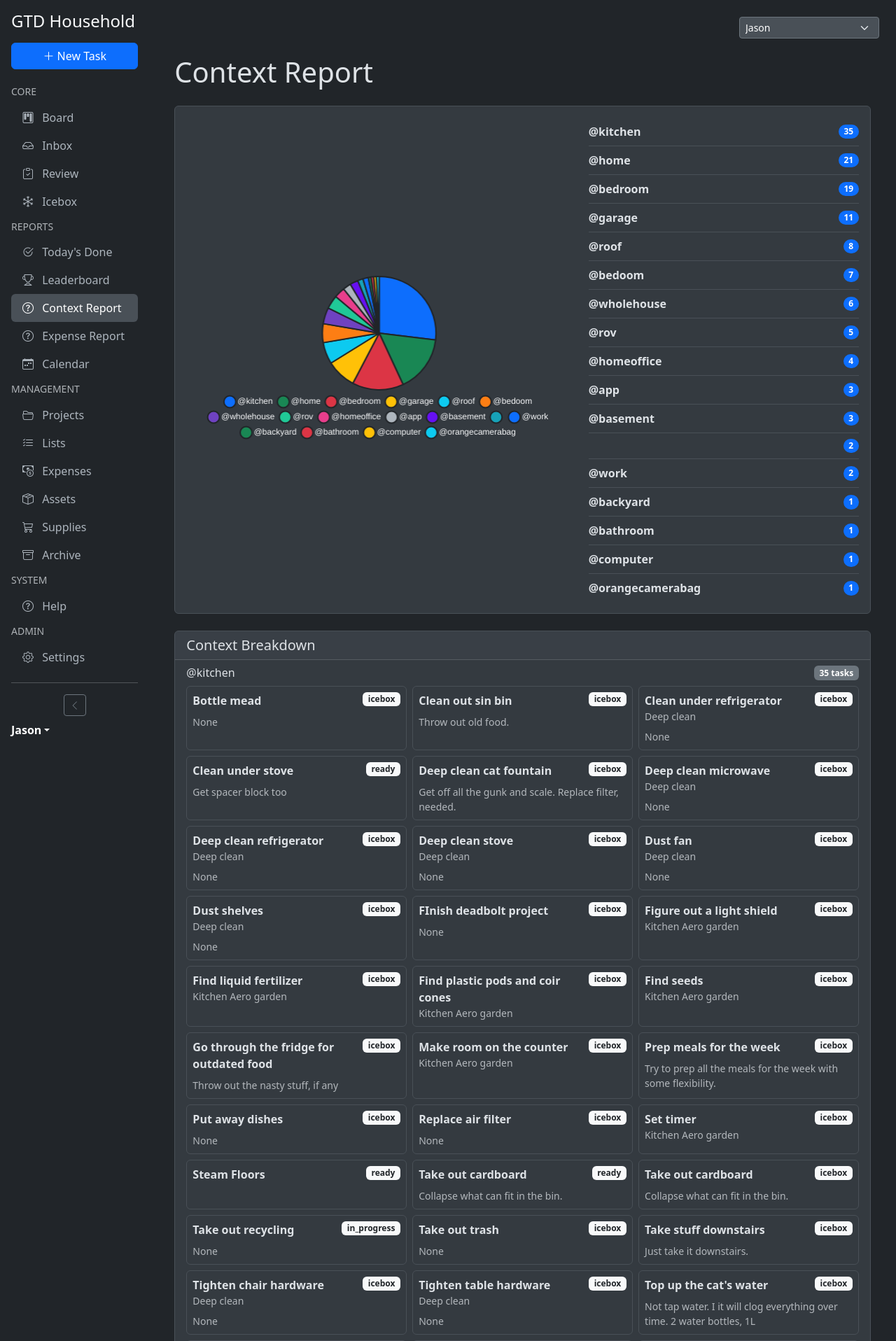
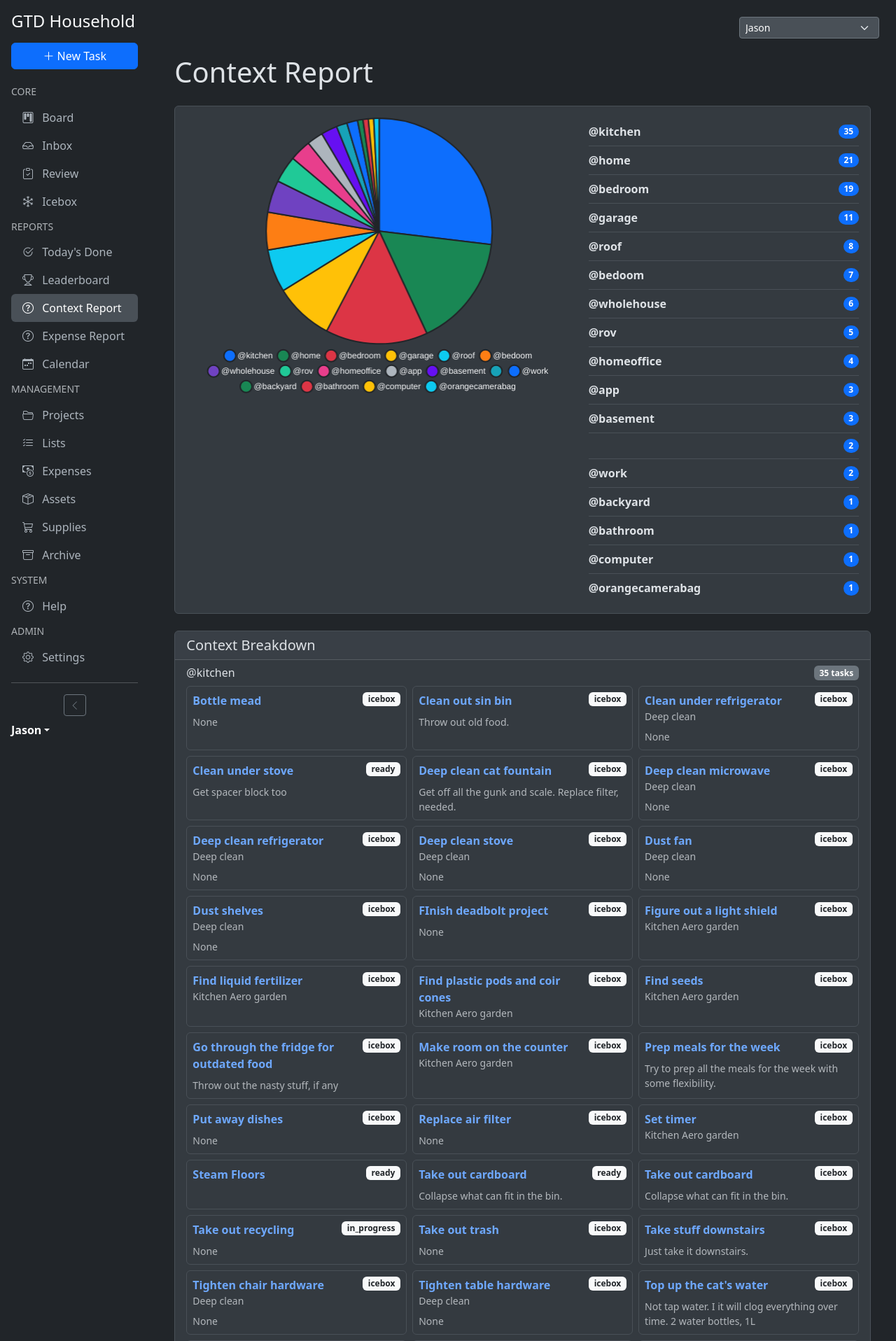
Before and after one commit to jasonbartholme/gtd-household, a Flask app: page /reports/contexts in a window 1280 px wide. Shown: the top 1916 px of the page at 70% size. Run offline with Flask 3, Linux system fonts and the light colour scheme; data comes from the database, SQL or seed files in the repository; data that the repository does not hold is empty.

Commit message:
refined the context chart

```diff
--- a/templates/context_report.html
+++ b/templates/context_report.html
@@ -9,9 +9,9 @@
     <div class="card mb-4">
         <div class="card-body">
             {% if context_labels %}
-            <div class="row align-items-center">
+            <div class="row align-items-start">
                 <div class="col-lg-7">
-                    <canvas id="contextChart" height="240"></canvas>
+                    <canvas id="contextChart" height="400" style="max-height: 450px; width: 100%;"></canvas>
                 </div>
                 <div class="col-lg-5">
                     <div class="list-group list-group-flush">
@@ -53,7 +53,7 @@
                             <div class="border rounded p-2 h-100">
                                 <div class="d-flex justify-content-between align-items-start gap-2">
                                     <div>
-                                        <strong>{{ task.title }}</strong>
+                                        <strong><a href="{{ url_for('edit_action', id=task.id) }}" class="text-decoration-none">{{ task.title }}</a></strong>
                                         {% if task.project %}
                                         <div class="small text-muted">{{ task.project.name }}</div>
                                         {% endif %}
```
